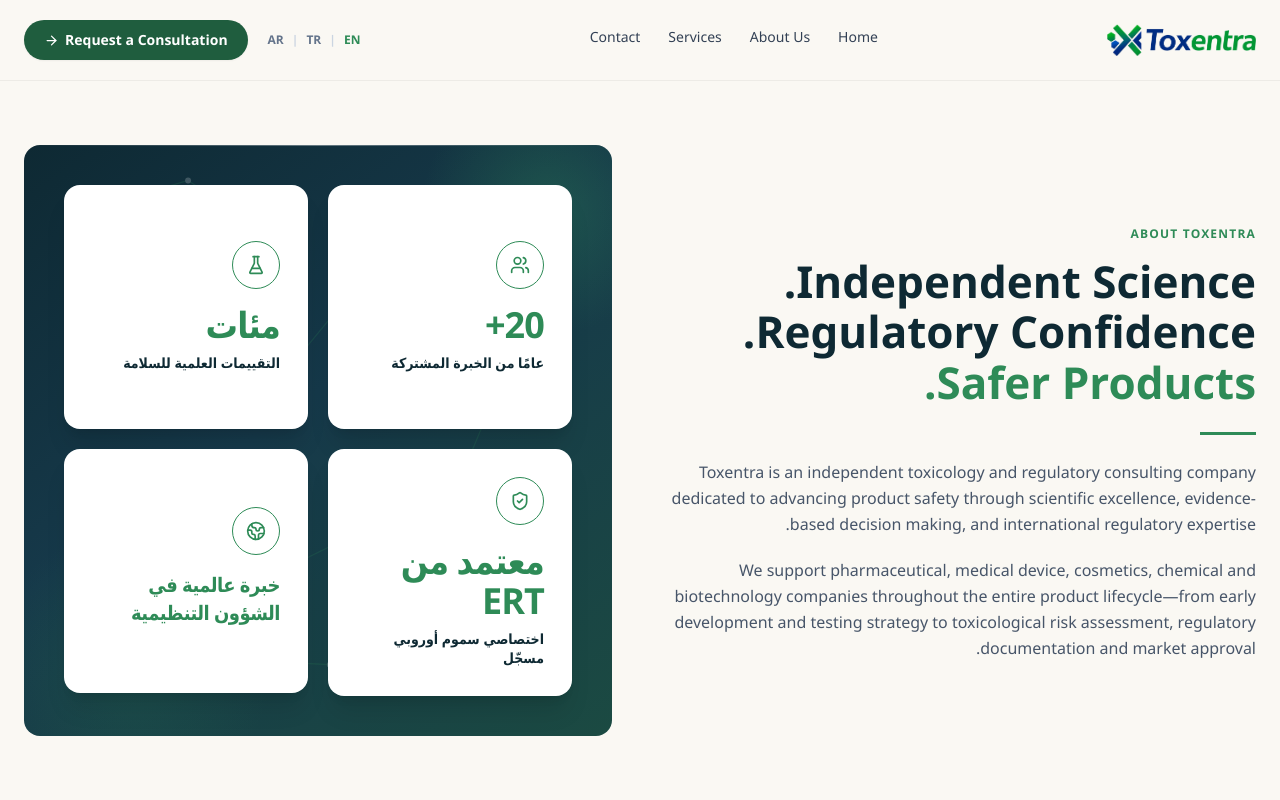
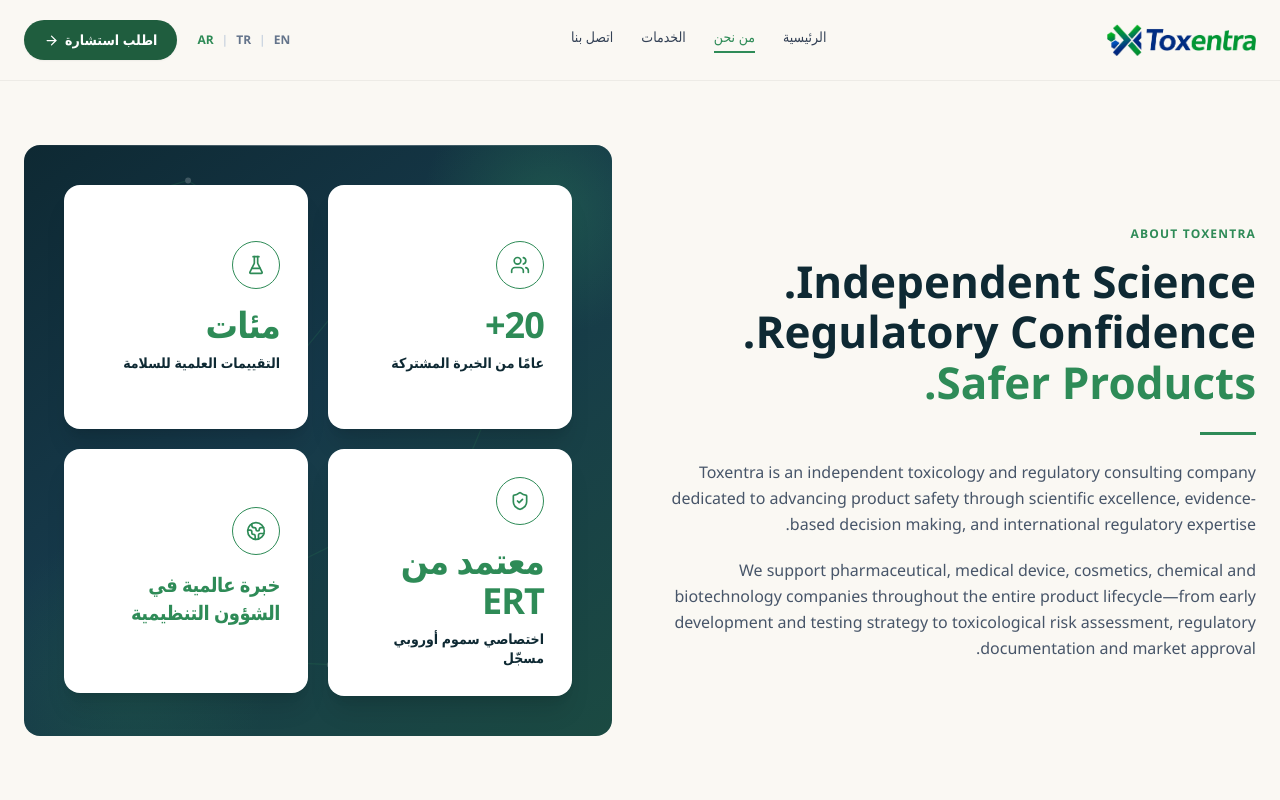
Before and after one commit to shandesipahi/Toxentra-Website, a Next.js app: page /ar/about in a window 1280 px wide. Shown: the top 800 px of the page. Built offline with nearby package versions, Linux system fonts and the light colour scheme.

Commit message:
Update page.js

```diff
--- a/app/ar/about/page.js
+++ b/app/ar/about/page.js
@@ -122,7 +122,7 @@
   return (
     <div dir="rtl" lang="ar" className="font-arabic">
     <>
-      <Navbar active="من نحن" />
+      <Navbar active="about" locale="ar" />
 
       {/* HERO */}
       <section className="max-w-7xl mx-auto px-6 pt-16 pb-20 grid md:grid-cols-2 gap-14 items-center">
```
